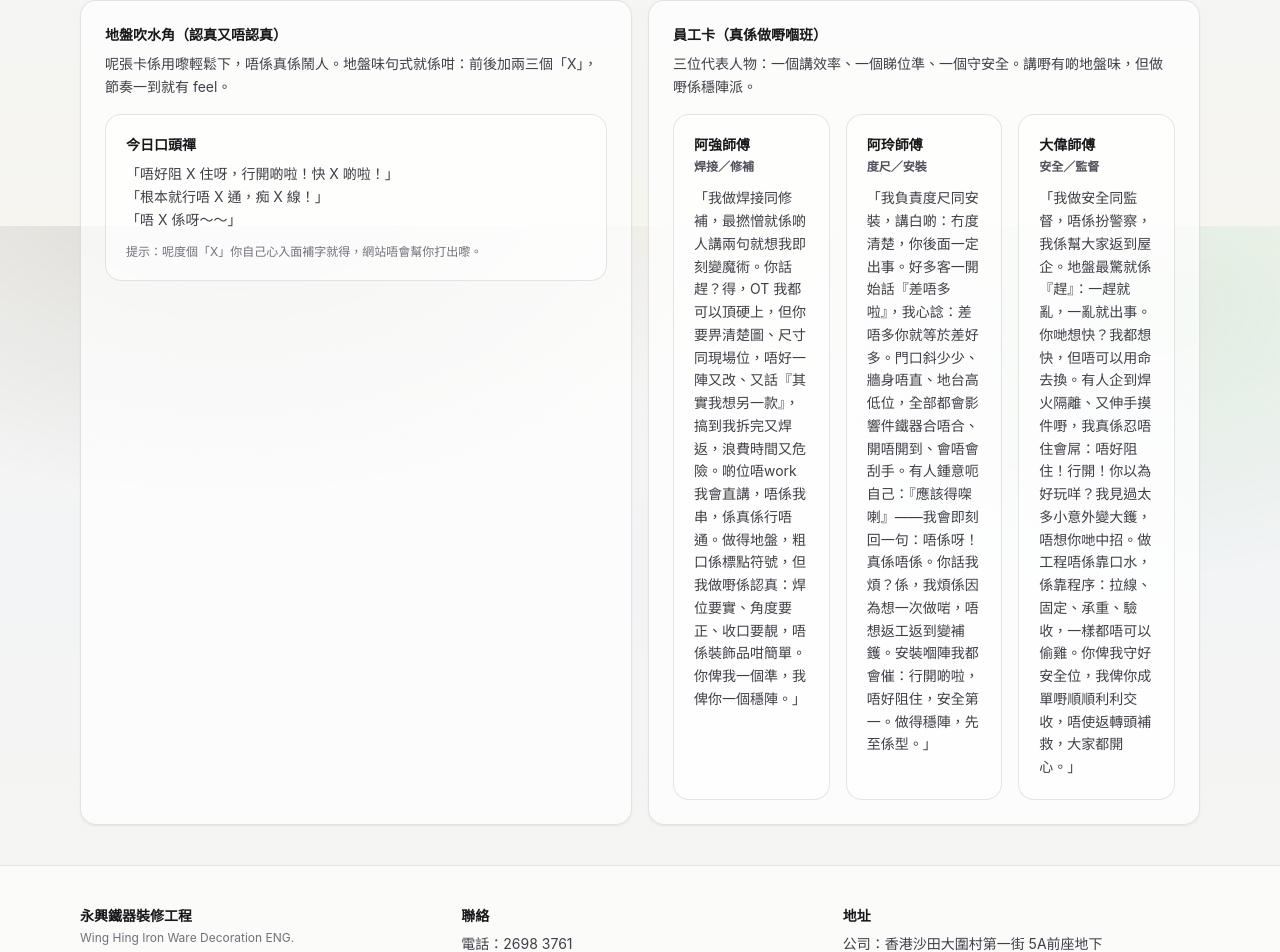
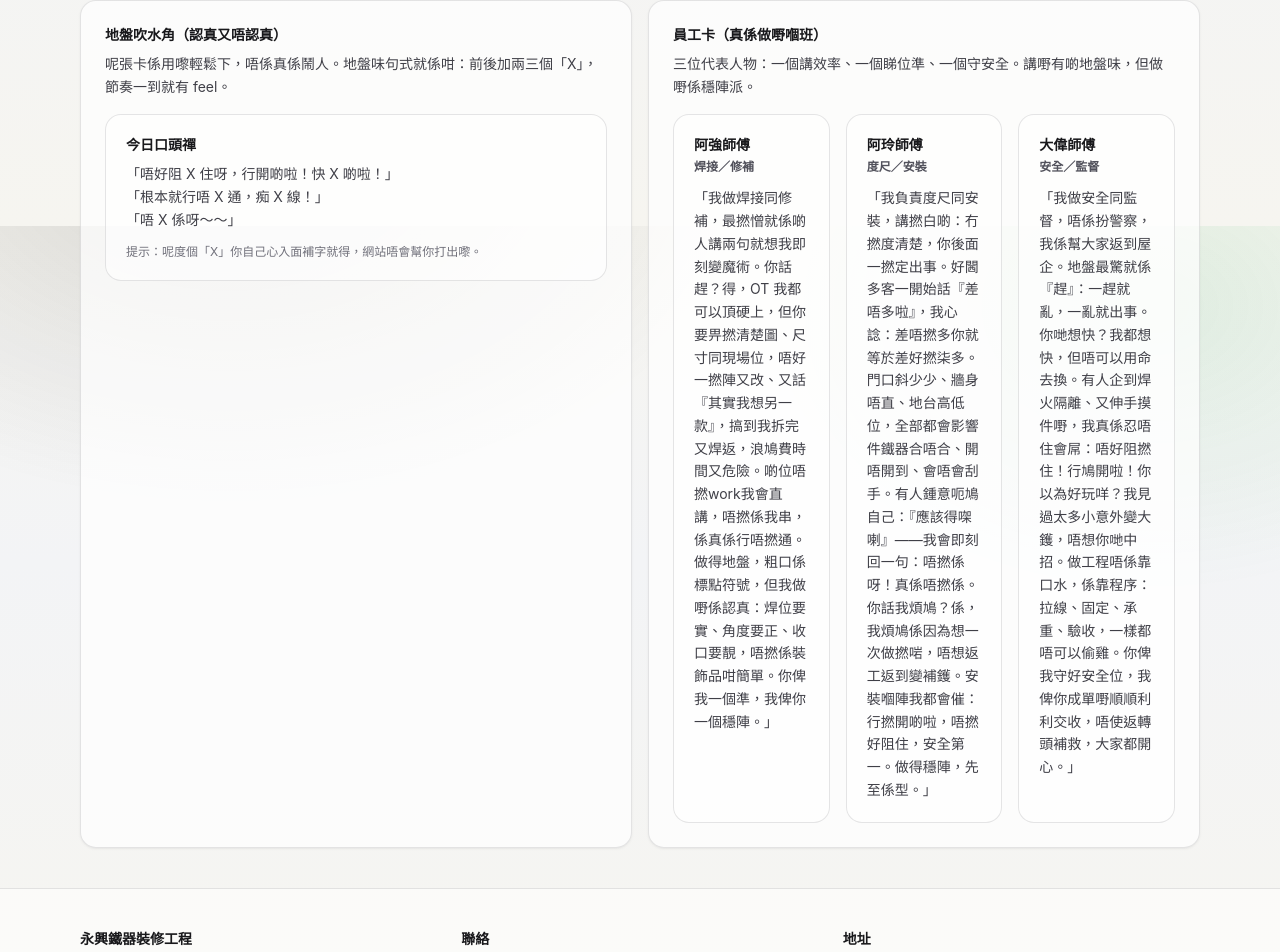
Before and after one commit to koknovem/winghing_web, a React (Vite) app: page /#/ in a window 1280 px wide. Shown: the part 2174-3126 px from the top of the page. Built offline with nearby package versions, Linux system fonts and the light colour scheme.

Commit message:
Update employee speeches
Made-with: Cursor

```diff
--- a/src/pages/Home.tsx
+++ b/src/pages/Home.tsx
@@ -159,19 +159,19 @@ export function Home() {
                 name: '阿強師傅',
                 role: '焊接／修補',
                 line:
-                  '「我做焊接同修補，最撚憎就係啲人講兩句就想我即刻變魔術。你話趕？得，OT 我都可以頂硬上，但你要畀清楚圖、尺寸同現場位，唔好一陣又改、又話『其實我想另一款』，搞到我拆完又焊返，浪費時間又危險。啲位唔work我會直講，唔係我串，係真係行唔通。做得地盤，粗口係標點符號，但我做嘢係認真：焊位要實、角度要正、收口要靚，唔係裝飾品咁簡單。你俾我一個準，我俾你一個穩陣。」',
+                  '「我做焊接同修補，最撚憎就係啲人講兩句就想我即刻變魔術。你話趕？得，OT 我都可以頂硬上，但你要畀撚清楚圖、尺寸同現場位，唔好一撚陣又改、又話『其實我想另一款』，搞到我拆完又焊返，浪鳩費時間又危險。啲位唔撚work我會直講，唔撚係我串，係真係行唔撚通。做得地盤，粗口係標點符號，但我做嘢係認真：焊位要實、角度要正、收口要靚，唔撚係裝飾品咁簡單。你俾我一個準，我俾你一個穩陣。」',
               },
               {
                 name: '阿玲師傅',
                 role: '度尺／安裝',
                 line:
-                  '「我負責度尺同安裝，講白啲：冇度清楚，你後面一定出事。好多客一開始話『差唔多啦』，我心諗：差唔多你就等於差好多。門口斜少少、牆身唔直、地台高低位，全部都會影響件鐵器合唔合、開唔開到、會唔會刮手。有人鍾意呃自己：『應該得㗎喇』——我會即刻回一句：唔係呀！真係唔係。你話我煩？係，我煩係因為想一次做啱，唔想返工返到變補鑊。安裝嗰陣我都會催：行開啲啦，唔好阻住，安全第一。做得穩陣，先至係型。」',
+                  '「我負責度尺同安裝，講撚白啲：冇撚度清楚，你後面一撚定出事。好閪多客一開始話『差唔多啦』，我心諗：差唔撚多你就等於差好撚柒多。門口斜少少、牆身唔直、地台高低位，全部都會影響件鐵器合唔合、開唔開到、會唔會刮手。有人鍾意呃鳩自己：『應該得㗎喇』——我會即刻回一句：唔撚係呀！真係唔撚係。你話我煩鳩？係，我煩鳩係因為想一次做撚啱，唔想返工返到變補鑊。安裝嗰陣我都會催：行撚開啲啦，唔撚好阻住，安全第一。做得穩陣，先至係型。」',
               },
               {
                 name: '大偉師傅',
                 role: '安全／監督',
                 line:
-                  '「我做安全同監督，唔係扮警察，我係幫大家返到屋企。地盤最驚就係『趕』：一趕就亂，一亂就出事。你哋想快？我都想快，但唔可以用命去換。有人企到焊火隔離、又伸手摸件嘢，我真係忍唔住會屌：唔好阻住！行開！你以為好玩咩？我見過太多小意外變大鑊，唔想你哋中招。做工程唔係靠口水，係靠程序：拉線、固定、承重、驗收，一樣都唔可以偷雞。你俾我守好安全位，我俾你成單嘢順順利利交收，唔使返轉頭補救，大家都開心。」',
+                  '「我做安全同監督，唔係扮警察，我係幫大家返到屋企。地盤最驚就係『趕』：一趕就亂，一亂就出事。你哋想快？我都想快，但唔可以用命去換。有人企到焊火隔離、又伸手摸件嘢，我真係忍唔住會屌：唔好阻撚住！行鳩開啦！你以為好玩咩？我見過太多小意外變大鑊，唔想你哋中招。做工程唔係靠口水，係靠程序：拉線、固定、承重、驗收，一樣都唔可以偷雞。你俾我守好安全位，我俾你成單嘢順順利利交收，唔使返轉頭補救，大家都開心。」',
               },
             ].map((p) => (
               <div
```
